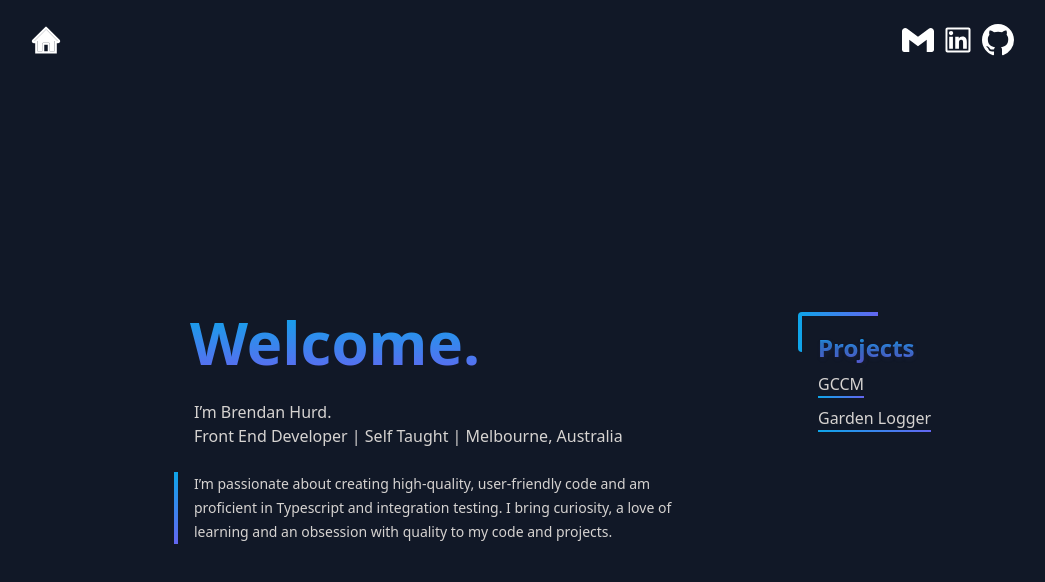
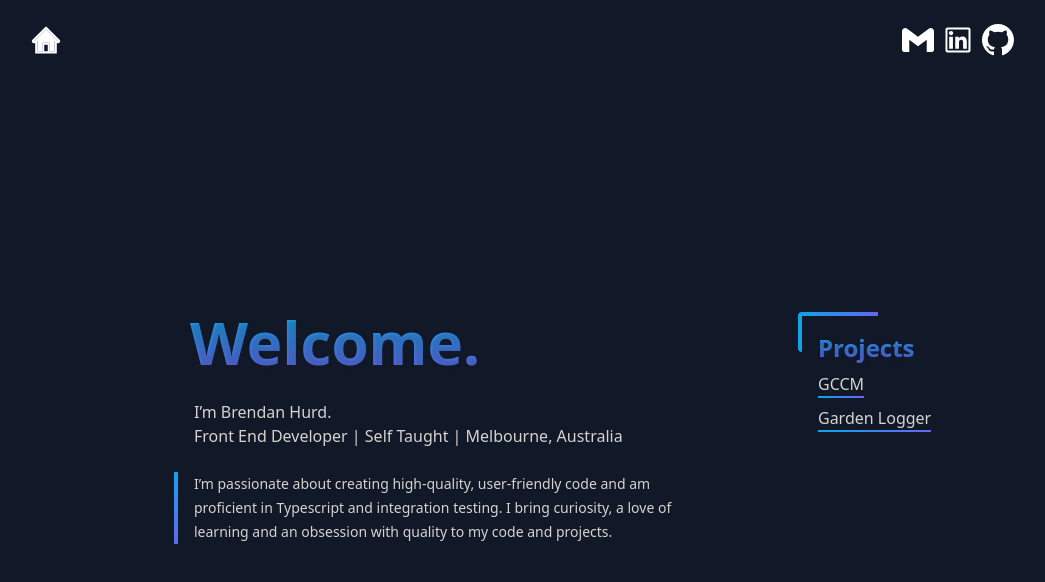
Before and after one commit to Uken81/portfolio, a React (Vite) app: page / in a window 1280 px wide. Shown: the top 582 px of the page, without its empty margins (114-1159 px from the left). Built offline with nearby package versions, Linux system fonts and the light colour scheme.

Commit message:
Reinstate text shadow for main message title.

```diff
--- a/src/components/MainMessage/MainMessage.tsx
+++ b/src/components/MainMessage/MainMessage.tsx
@@ -4,13 +4,13 @@ import { MessageText } from './MessageText';
 const gradientRight = 'bg-gradient-to-r from-sky-500 to-indigo-500 hover:bg-gradient-to-l';
 
 const gradientBottom = 'bg-gradient-to-b from-sky-500 to-indigo-500 hover:bg-gradient-to-t';
-const gradientBottom2 = 'bg-gradient-to-b from-sky-500 to-indigo-300 hover:bg-gradient-to-l';
+// const gradientBottom2 = 'bg-gradient-to-b from-sky-500 to-indigo-300 hover:bg-gradient-to-l';
 
 const Title: React.FC<{ title: string; subtitle?: string }> = ({ title, subtitle }) => (
   <div className="mb-6 flex cursor-default flex-col">
     <h1
       className={`ml-4 ${gradientBottom}
-        xl:text-7l bg-clip-text pb-1 text-4xl font-extrabold text-transparent   sm:text-5xl  lg:text-6xl`}>
+        xl:text-7l bg-clip-text pb-1 text-4xl font-extrabold text-transparent text-shadow-sm sm:text-5xl  lg:text-6xl`}>
       {title}
     </h1>
     {/* <h1
```
